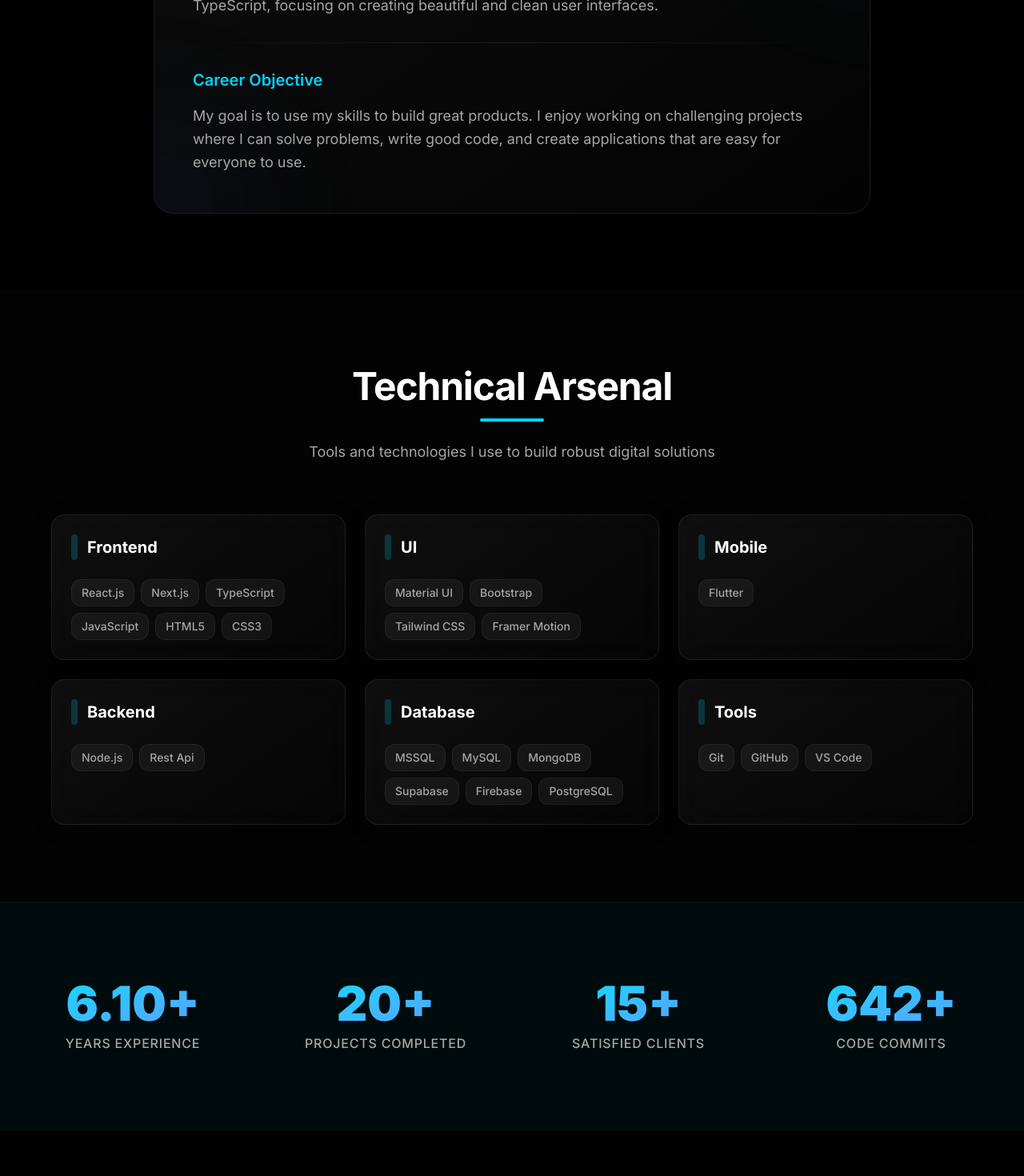
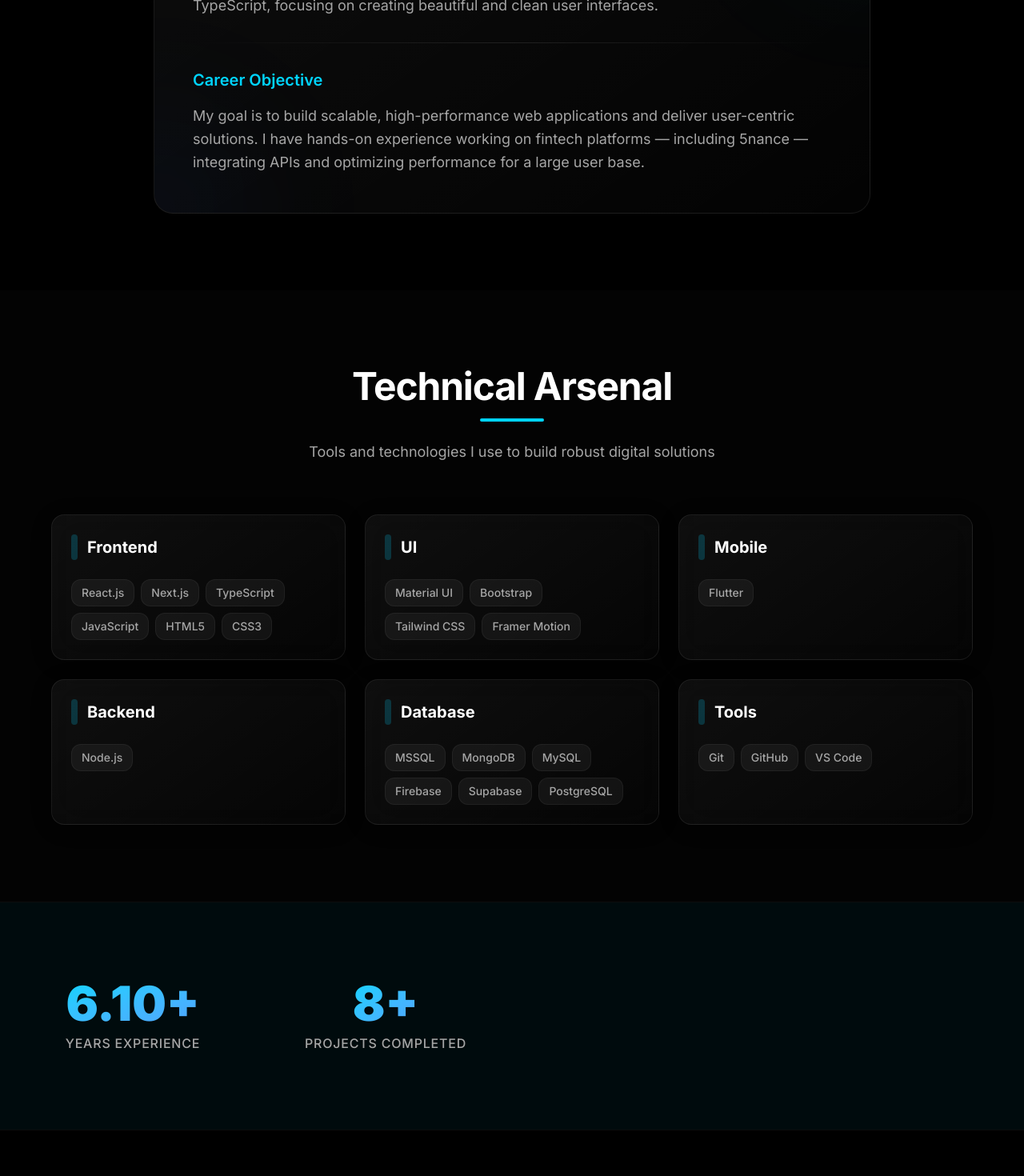
Before and after one commit to sadik0786/myportfolio, a Next.js app: page / in a window 1280 px wide. Shown: the part 1240-2710 px from the top of the page at 80% size. Built offline with nearby package versions, Linux system fonts and the light colour scheme.

Commit message:
up to date cv

```diff
--- a/src/data/portfolio.ts
+++ b/src/data/portfolio.ts
@@ -10,14 +10,14 @@ export const portfolioData = {
   },
   about: {
     summary: "I am a Senior Frontend Developer with over 6.10 years of experience in building fast, responsive, and user-friendly web applications. I specialize in React.js, Next.js, and TypeScript, focusing on creating beautiful and clean user interfaces.",
-    objective: "My goal is to use my skills to build great products. I enjoy working on challenging projects where I can solve problems, write good code, and create applications that are easy for everyone to use.",
+    objective: "My goal is to build scalable, high-performance web applications and deliver user-centric solutions. I have hands-on experience working on fintech platforms — including 5nance — integrating APIs and optimizing performance for a large user base.",
   },
   skills: {
     Frontend: ["React.js", "Next.js", "TypeScript", "JavaScript", "HTML5", "CSS3"],
     UI: ["Material UI", "Bootstrap", "Tailwind CSS", "Framer Motion"],
     Mobile: ["Flutter"],
-    Backend: ["Node.js", "Rest Api"],
-    Database: ["MSSQL", "MySQL", "MongoDB", "Supabase", "Firebase", "PostgreSQL"],
+    Backend: ["Node.js"],
+    Database: ["MSSQL", "MongoDB", "MySQL", "Firebase", "Supabase", "PostgreSQL"],
     Tools: ["Git", "GitHub", "VS Code"],
   },
   experience: [
@@ -84,9 +84,7 @@ export const portfolioData = {
   ],
   achievements: [
     { label: "Years Experience", value: 6, suffix: ".10+" },
-    { label: "Projects Completed", value: 20, suffix: "+" },
-    { label: "Satisfied Clients", value: 15, suffix: "+" },
-    { label: "Code Commits", value: 5000, suffix: "+" },
+    { label: "Projects Completed", value: 8, suffix: "+" },
   ],
   services: [
     {
@@ -105,7 +103,7 @@ export const portfolioData = {
       id: 3,
       title: "React Development",
       description: "Building interactive and dynamic web applications with React.",
-      icon: Database, // Generic icon
+      icon: Code2, // Generic icon
     },
     {
       id: 4,
```
